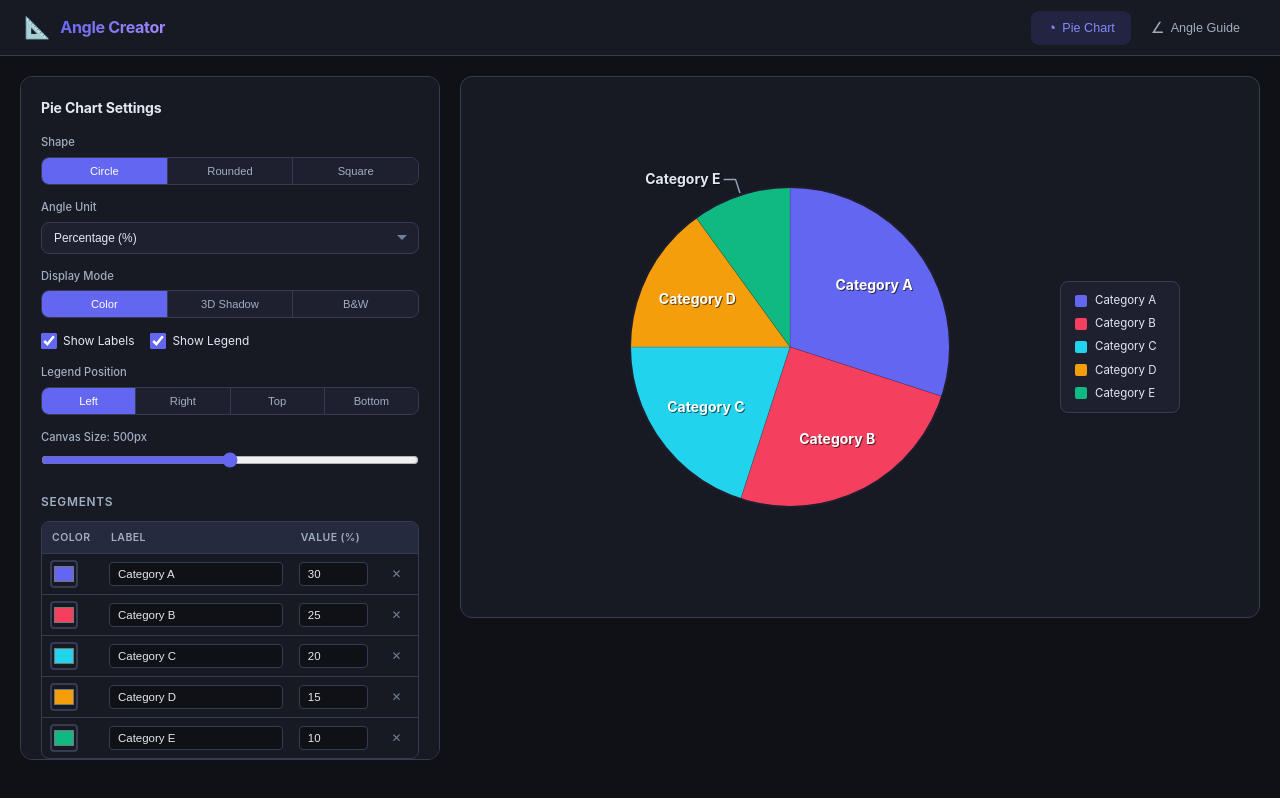
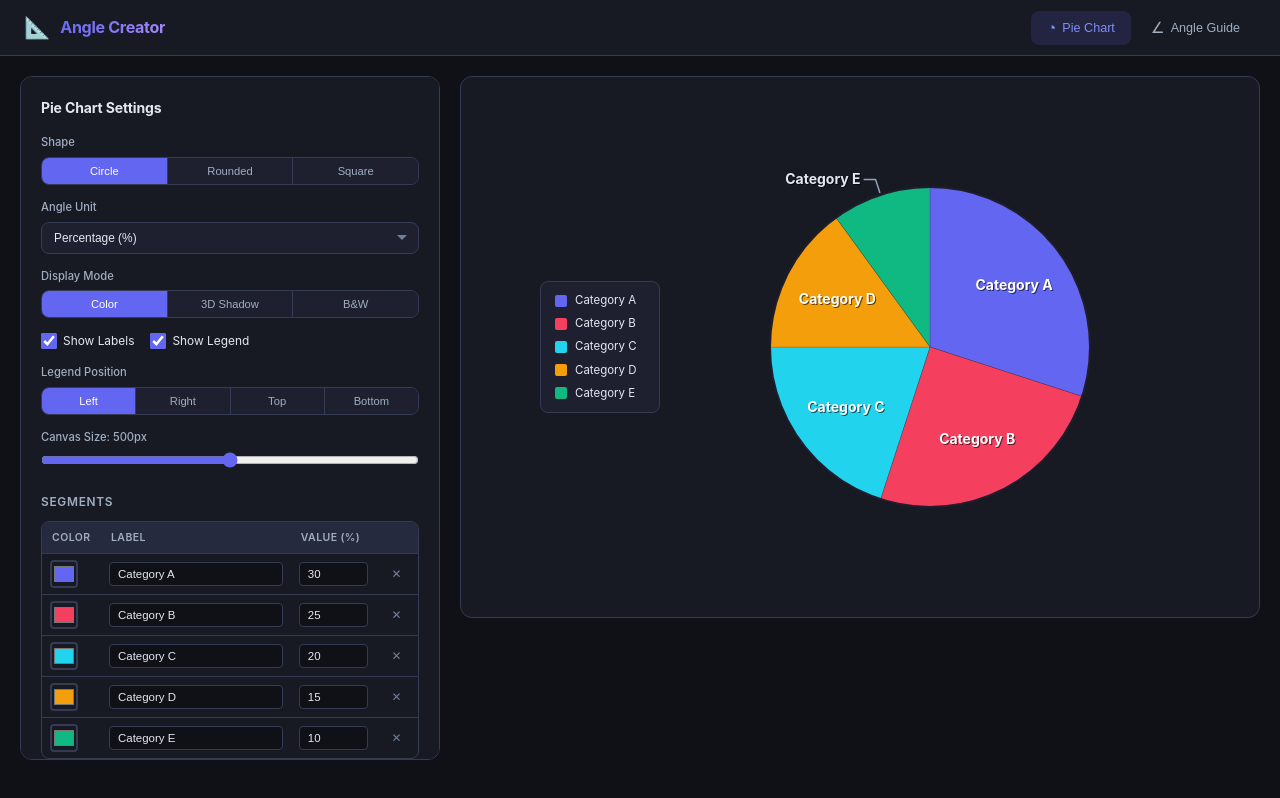
Before and after one commit to justinbornais/pie-creator, a React (Vite) app: page / in a window 1280 px wide. Built offline with nearby package versions, Linux system fonts and the light colour scheme.

Commit message:
Reversed left and right.

```diff
--- a/src/index.css
+++ b/src/index.css
@@ -192,8 +192,8 @@ body {
   gap: 20px;
 }
 
-.pie-with-legend.legend-left { flex-direction: row; }
-.pie-with-legend.legend-right { flex-direction: row-reverse; }
+.pie-with-legend.legend-left { flex-direction: row-reverse; }
+.pie-with-legend.legend-right { flex-direction: row; }
 .pie-with-legend.legend-top { flex-direction: column-reverse; }
 .pie-with-legend.legend-bottom { flex-direction: column; }
 .pie-with-legend.legend-none { flex-direction: row; }
```
